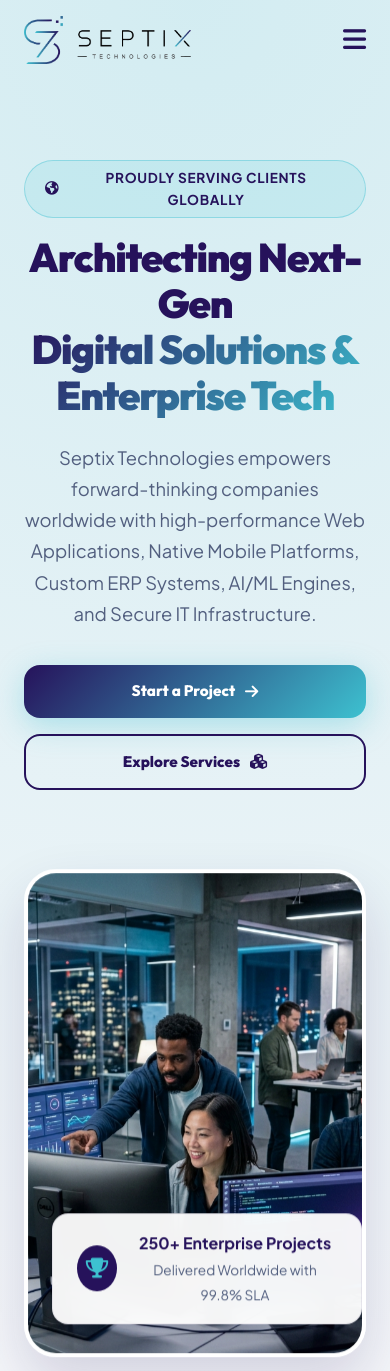
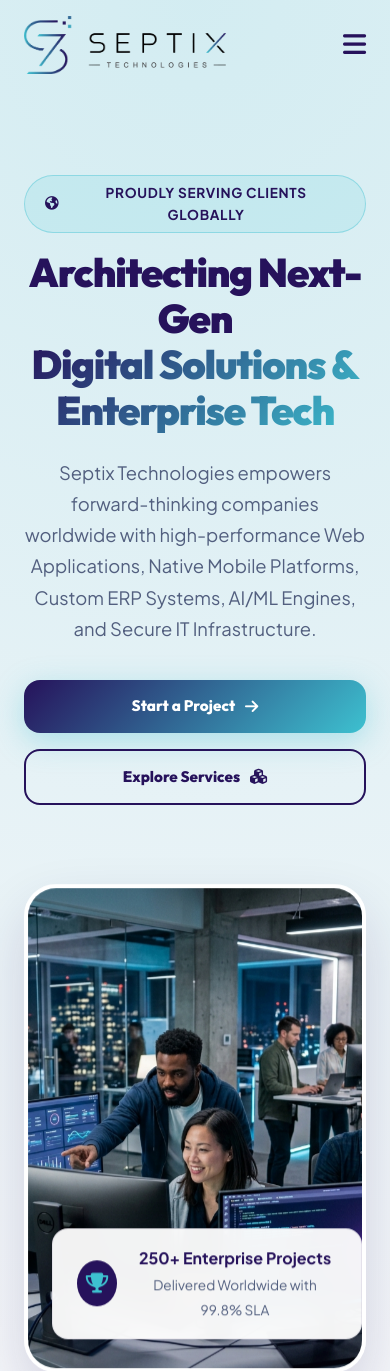
Before and after one commit to Maulik-Dawda/septix-technologies, a PHP site: page /index.php in a window 390 px wide; the page is wider, and only the part inside the window is pictured. Shown: the top 1371 px of that part. Run offline with PHP 8.4, Linux system fonts and the light colour scheme.

Commit message:
Set header logo height to exactly 75px on desktop

```diff
--- a/assets/css/style.css
+++ b/assets/css/style.css
@@ -254,7 +254,7 @@ h1, h2, h3, h4, h5, h6 {
 }
 
 /* ==========================================================================
-   HEADER & NAVIGATION BAR (BALANCED MEDIUM LOGO & ALIGNED NAV)
+   HEADER & NAVIGATION BAR (EXACTLY 75PX LOGO)
    ========================================================================== */
 .site-header {
     position: fixed;
@@ -288,33 +288,33 @@ h1, h2, h3, h4, h5, h6 {
     flex-shrink: 0;
 }
 
-/* Medium balanced logo height: 58px on desktop, 48px when scrolled */
+/* Header logo height set to exactly 75px on desktop, 60px when scrolled */
 .brand-logo img {
-    height: 58px;
+    height: 75px;
     width: auto;
     object-fit: contain;
     transition: var(--transition);
 }
 
 .site-header.scrolled .brand-logo img {
-    height: 48px;
+    height: 60px;
 }
 
 @media (max-width: 1200px) {
     .brand-logo img {
-        height: 54px;
+        height: 68px;
     }
     .site-header.scrolled .brand-logo img {
-        height: 45px;
+        height: 54px;
     }
 }
 
 @media (max-width: 768px) {
     .brand-logo img {
-        height: 48px;
+        height: 58px;
     }
     .site-header.scrolled .brand-logo img {
-        height: 42px;
+        height: 48px;
     }
 }
 
@@ -490,7 +490,7 @@ h1, h2, h3, h4, h5, h6 {
 /* Hero Section */
 .hero-section {
     position: relative;
-    padding: 160px 0 95px;
+    padding: 175px 0 95px;
     background: var(--grad-light-mesh);
     overflow: hidden;
 }
@@ -1184,7 +1184,7 @@ textarea.form-control {
 }
 
 .footer-brand img {
-    height: 60px;
+    height: 70px;
     width: auto;
     object-fit: contain;
 }
```
